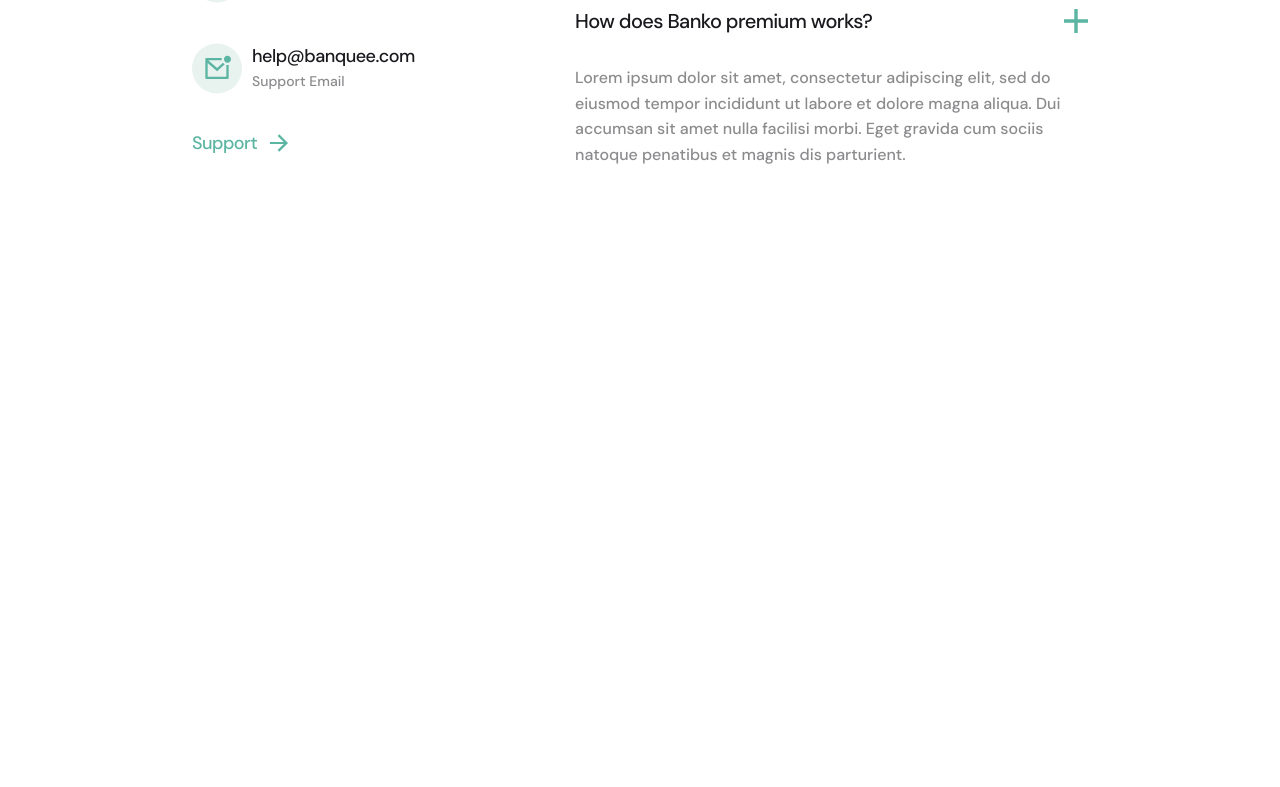
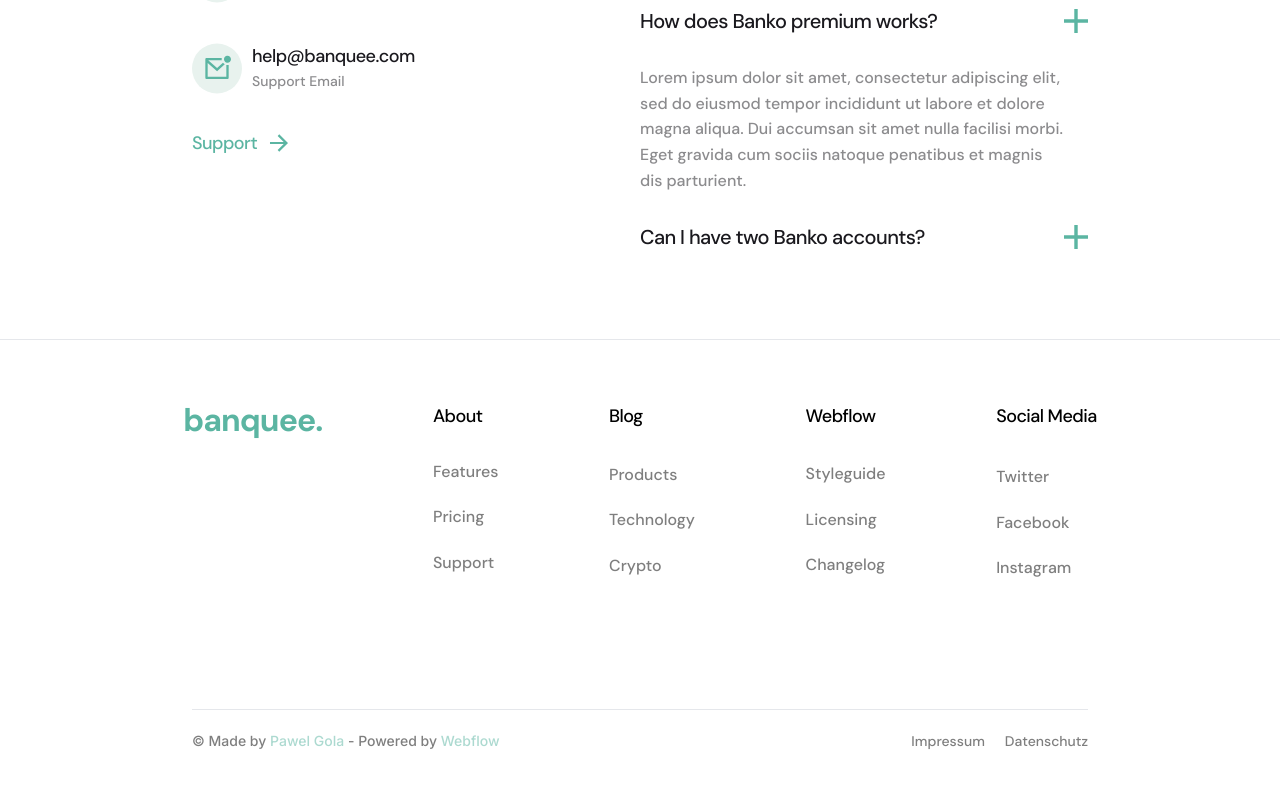
Before and after one commit to abir045/banquee, a React (Create React App) app: page / in a window 1280 px wide. Shown: the part 5429-6216 px from the top of the page. Before the commit the page ends 5597 px from the top, so only its background shows below. Built offline with nearby package versions, Linux system fonts and the light colour scheme.

Commit message:
updated footer

```diff
--- a/src/App.js
+++ b/src/App.js
@@ -1,4 +1,5 @@
 import { Routes, Route } from "react-router-dom";
+import Footer from "./components/Footer";
 import Navbar from "./components/Navbar";
 import Features from "./components/pages/Features";
 
@@ -9,6 +10,7 @@
       <Routes>
         <Route path="/" element={<Features />} />
       </Routes>
+      <Footer />
     </div>
   );
 }
--- /dev/null
+++ b/src/components/Footer.js
@@ -0,0 +1,100 @@
+import React from "react";
+
+const Footer = () => {
+  return (
+    <div>
+      <div className="flex justify-around mx-[10%] mt-[5%]">
+        <h2 className="flex text-[32px] leading-8 font-bold text-[#5bb5a2] tracking-[-0.03em]">
+          banquee.
+        </h2>
+
+        <div className="flex flex-col">
+          <ul className="flex flex-col space-y-5">
+            <li className="text-[18px] leading-[25.2px] font-medium tracking-[-0.03em] mb-[15%]">
+              About
+            </li>
+            <li className="text-[16px] leading-[25.6px] font-medium opacity-50">
+              Features
+            </li>
+            <li className="text-[16px] leading-[25.6px] font-medium opacity-50">
+              Pricing
+            </li>
+            <li className="text-[16px] leading-[25.6px] font-medium opacity-50">
+              Support
+            </li>
+          </ul>
+        </div>
+
+        <div className="flex flex-col ">
+          <ul className="flex flex-col space-y-5">
+            <li className="text-[18px] leading-[25.2px] font-medium tracking-[-0.03em] mb-[15%]">
+              Blog
+            </li>
+            <li className="text-[16px] leading-[25.6px] font-medium opacity-50">
+              Products
+            </li>
+            <li className="text-[16px] leading-[25.6px] font-medium opacity-50">
+              Technology
+            </li>
+            <li className="text-[16px] leading-[25.6px] font-medium opacity-50">
+              Crypto
+            </li>
+          </ul>
+        </div>
+
+        <div className="flex flex-col">
+          <ul className="flex flex-col space-y-5">
+            <li className="text-[18px] leading-[25.2px] font-medium tracking-[-0.03em] mb-[15%]">
+              Webflow
+            </li>
+            <li className="text-[16px] leading-[25.6px] font-medium opacity-50">
+              Styleguide
+            </li>
+            <li className="text-[16px] leading-[25.6px] font-medium opacity-50">
+              Licensing
+            </li>
+            <li className="text-[16px] leading-[25.6px] font-medium opacity-50">
+              Changelog
+            </li>
+          </ul>
+        </div>
+
+        <div className="flex flex-col">
+          <ul className="flex flex-col space-y-5">
+            <li className="text-[18px] leading-[25.2px] font-medium tracking-[-0.03em] mb-[15%]">
+              Social Media
+            </li>
+            <li className="text-[16px] leading-[25.6px] font-medium opacity-50">
+              Twitter
+            </li>
+            <li className="text-[16px] leading-[25.6px] font-medium opacity-50">
+              Facebook
+            </li>
+            <li className="text-[16px] leading-[25.6px] font-medium opacity-50">
+              Instagram
+            </li>
+          </ul>
+        </div>
+      </div>
+
+      <hr className="bg-[#e8e8e8] h-[1px] mt-[10%] mx-[15%]" />
+
+      <div className="flex mx-[15%] mt-5 justify-between mb-[5%] ">
+        <p
+          style={{ fontFamily: "Inter" }}
+          className="text-[14px] leading-[22.4px] font-medium opacity-50"
+        >
+          © Made by <span className="text-[#5bb5a2]">Pawel Gola</span> - Powered
+          by <span className="text-[#5bb5a2]">Webflow</span>
+        </p>
+
+        <div className="flex text-[14px] font-medium leading-[22.4px] opacity-50 space-x-5">
+          <span>Impressum</span>
+          <span>Datenschutz</span>
+        </div>
+      </div>
+    </div>
+  );
+};
+
+export default Footer;
--- a/src/components/pages/Features.js
+++ b/src/components/pages/Features.js
@@ -405,7 +405,7 @@
             {accounts.basic.details}
           </p>
           <img src={accounts.basic.img} alt="card" />
-          <button className="text-[15px] leading-[15px] py-3 px-4 bg-[#5bb5a2] rounded-[6px] w-[85%] text-white">
+          <button className="text-[15px] leading-[15px] py-3 px-4 bg-[#5bb5a2] rounded-[6px] w-[95%] text-white">
             {accounts.basic.button}
           </button>
         </div>
@@ -435,7 +435,7 @@
             {accounts.premium.details}
           </p>
           <img src={accounts.premium.img} alt="card" />
-          <button className="text-[15px] leading-[15px] py-3 px-4 bg-[#5bb5a2] rounded-[6px] w-[85%] text-white">
+          <button className="text-[15px] leading-[15px] py-3 px-4 bg-[#5bb5a2] rounded-[6px] w-[95%] text-white">
             {accounts.basic.button}
           </button>
         </div>
@@ -466,7 +466,7 @@
             {accounts.gold.details}
           </p>
           <img src={accounts.gold.img} alt="card" />
-          <button className="text-[15px] leading-[15px] py-3 px-4 bg-[#5bb5a2] rounded-[6px] w-[85%] text-white">
+          <button className="text-[15px] leading-[15px] py-3 px-4 bg-[#5bb5a2] rounded-[6px] w-[95%] text-white">
             {accounts.gold.button}
           </button>
         </div>
@@ -514,7 +514,7 @@
         </div>
 
         {/* faq */}
-        <div className="flex flex-col space-y-8 w-[600px]">
+        <div className="flex flex-col space-y-8 w-[50%] mb-[10%]">
           <div className="flex  justify-between">
             <h5 className="text-[20px] leading-[24px] font-medium tracking-[-0.03em] ">
               {faq.q1}
@@ -543,8 +543,16 @@
           <p className="flex text-[16px] leading-[25.6px] font-medium opacity-50 w-[95%]">
             {faq.details}
           </p>
+
+          <div className="flex  justify-between">
+            <h5 className="text-[20px] leading-[24px] font-medium tracking-[-0.03em] ">
+              {faq.q5}
+            </h5>
+            <img src={faq.icon} />
+          </div>
         </div>
       </div>
+      <hr className="bg-[#e8e8e8] h-[1px]" />
     </div>
   );
 };
```
